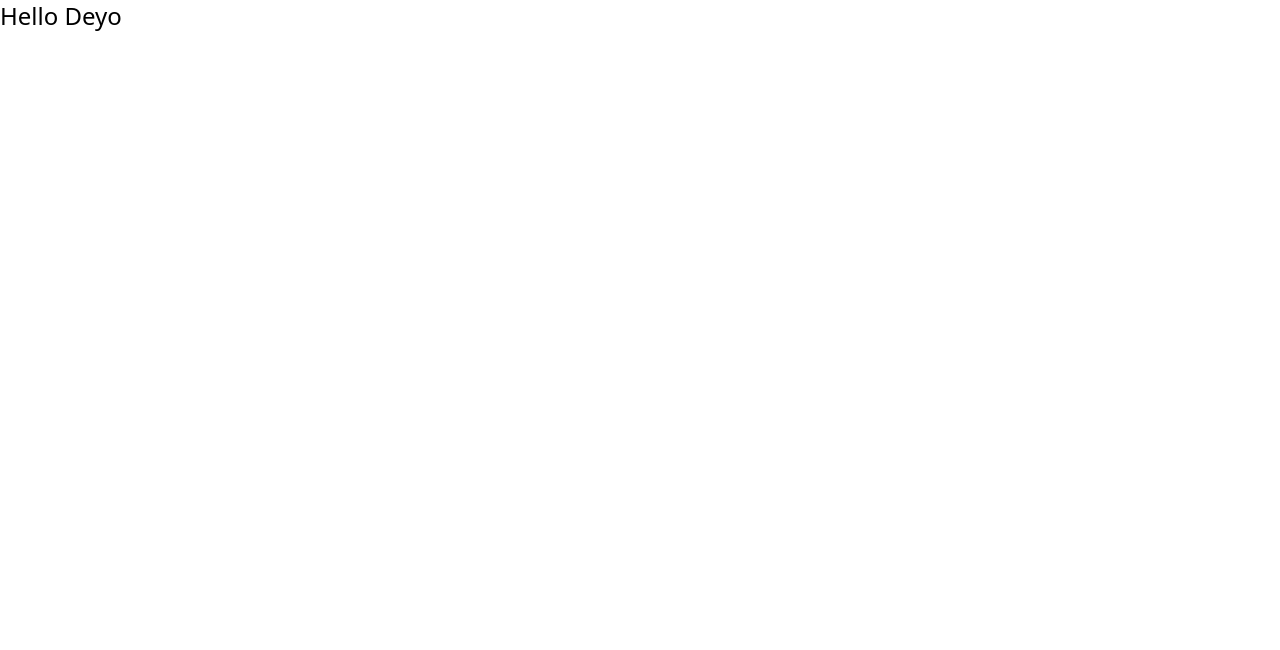
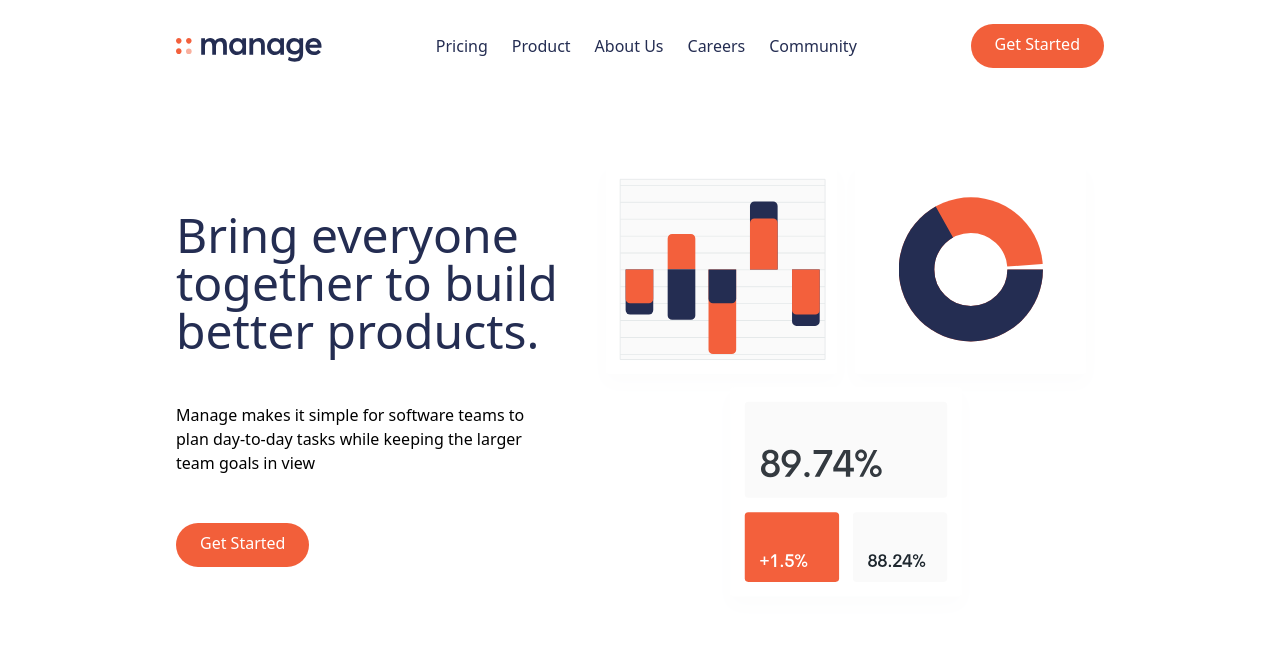
Before and after one commit to Iamdeyo/manage-landing-page-master, a website: page index.html in a window 1280 px wide. Drawn offline with Linux system fonts and the light colour scheme.

Commit message:
adding the nav and hero section

```diff
--- a/index.html
+++ b/index.html
@@ -8,6 +8,68 @@
     <link rel="stylesheet" href="./css/main.css" />
   </head>
   <body>
-    <div class="text-2xl">Hello Deyo</div>
+    <!-- Nav -->
+    <nav class="container p-6 mx-auto">
+      <div class="flex items-center justify-between">
+        <div class="logo pt-2">
+          <img src="./images/logo.svg" alt="logo" />
+        </div>
+        <!-- Menu item -->
+        <div class="hidden item-center space-x-6 md:flex">
+          <a href="#" class="text-darkBlue hover:text-darkGrayishBlue">
+            Pricing
+          </a>
+          <a href="#" class="text-darkBlue hover:text-darkGrayishBlue">
+            Product
+          </a>
+          <a href="#" class="text-darkBlue hover:text-darkGrayishBlue">
+            About Us
+          </a>
+          <a href="#" class="text-darkBlue hover:text-darkGrayishBlue">
+            Careers
+          </a>
+          <a href="#" class="text-darkBlue hover:text-darkGrayishBlue">
+            Community
+          </a>
+        </div>
+        <a
+          href="#"
+          class="hidden p-3 px-6 pt-2 text-white bg-brightRed rounded-full baseline hover:bg-brightRedLight md:block"
+        >
+          Get Started
+        </a>
+      </div>
+    </nav>
+    <!-- Hero Section -->
+    <section id="hero">
+      <div
+        class="container mx-auto mt-10 p-6 flex flex-col-reverse items-center md:flex-row"
+      >
+        <!-- Text Side -->
+        <div class="flex flex-col space-y-12 md:w-1/2">
+          <h1
+            class="max-w-md text-4xl text-darkBlue text-center md:text-left md:text-5xl"
+          >
+            Bring everyone together to build better products.
+          </h1>
+          <p class="max-w-sm text-center md:text-left">
+            Manage makes it simple for software teams to plan day-to-day tasks
+            while keeping the larger team goals in view
+          </p>
+          <div class="flex justify-center md:justify-start">
+            <a
+              href="#"
+              class="p-3 px-6 pt-2 text-white bg-brightRed rounded-full baseline hover:bg-brightRedLight"
+            >
+              Get Started
+            </a>
+          </div>
+        </div>
+        <!-- Image Side -->
+        <div class="md:max-w-1/2">
+          <img src="./images/illustration-intro.svg" alt="" />
+        </div>
+      </div>
+    </section>
   </body>
 </html>
```
Also changed, not shown: css/main.css, images/avatar-ali.png (added), images/avatar-anisha.png (added), images/avatar-richard.png (added), images/avatar-shanai.png (added), images/bg-simplify-section-desktop.svg (added), images/bg-simplify-section-mobile.svg (added), images/bg-tablet-pattern.svg (added), images/favicon-32x32.png (added), images/icon-close.svg (added), images/icon-facebook.svg (added), images/icon-hamburger.svg (added), images/icon-instagram.svg (added), images/icon-pinterest.svg (added), 4 more files.
